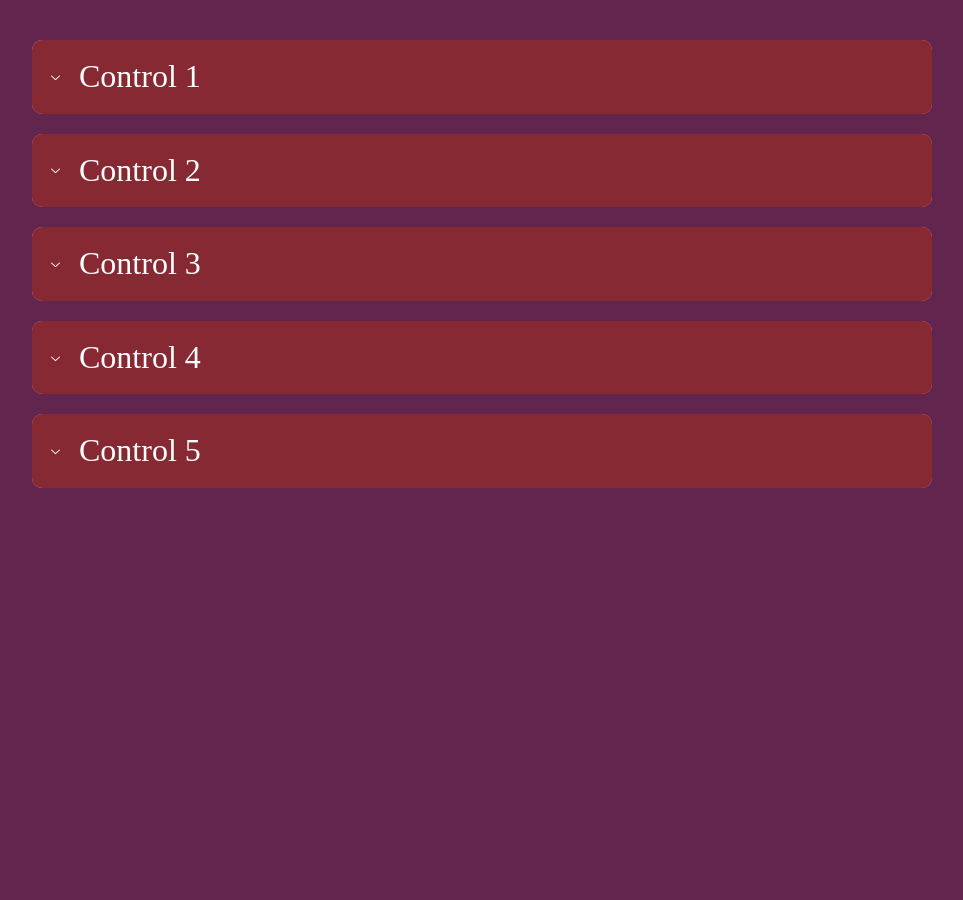
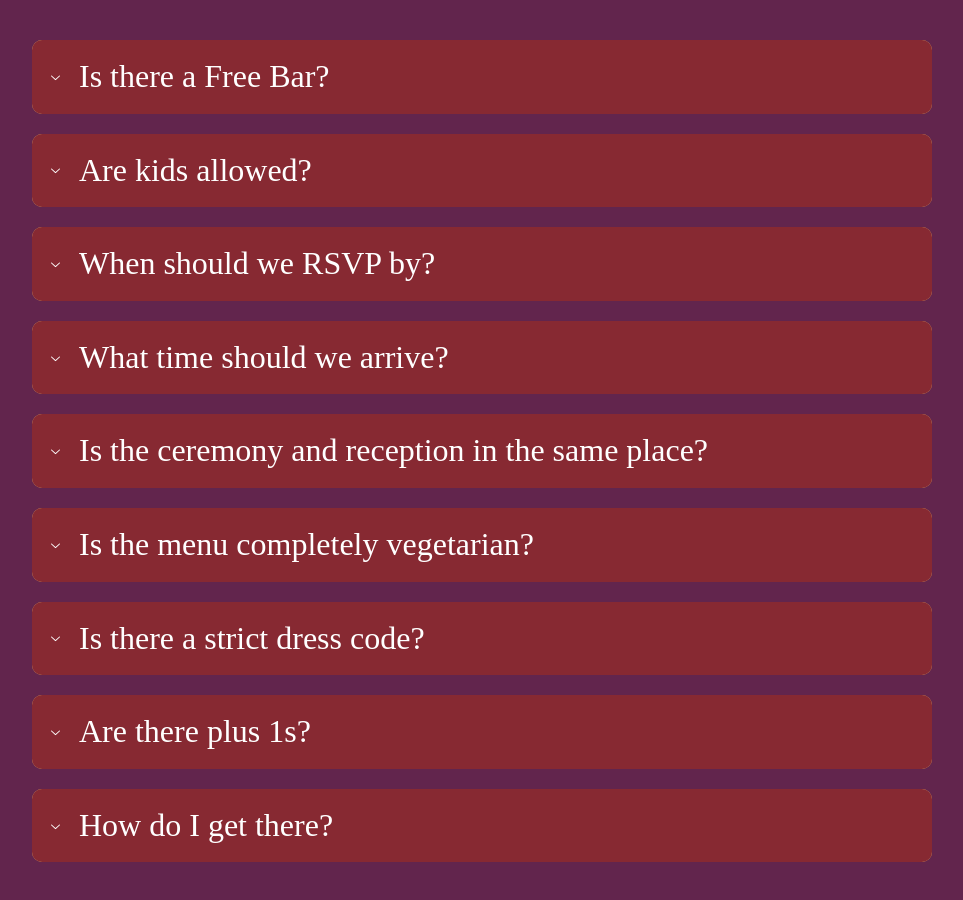
Before and after one commit to rjh-mopjones/wdst_fe, a React (Create React App) app in the folder wedsite/: page /faqs in a window 1280 px wide. Shown: the part 260-1160 px from the top of the page, without its empty margins (158-1121 px from the left). Before the commit the page ends 896 px from the top, so only its background shows below. Built offline with nearby package versions, Linux system fonts and the light colour scheme.

Commit message:
add some faqs

```diff
--- a/wedsite/src/pages/FAQs.js
+++ b/wedsite/src/pages/FAQs.js
@@ -41,27 +41,44 @@ const FAQs= () => {
                 text:classes.text, control:classes.control}}
             >
                 <Accordion.Item value="item-1" classNames={{text:classes.text}}>
-                    <AccordionControl>Control 1</AccordionControl>
-                    <Accordion.Panel>Panel 1</Accordion.Panel>
+                    <AccordionControl>Is there a Free Bar?</AccordionControl>
+                    <Accordion.Panel>Yes</Accordion.Panel>
                 </Accordion.Item>
 
                 <Accordion.Item value="item-2">
-                    <AccordionControl>Control 2</AccordionControl>
-                    <Accordion.Panel>Panel 2</Accordion.Panel>
+                    <AccordionControl>Are kids allowed?</AccordionControl>
+                    <Accordion.Panel>No</Accordion.Panel>
                 </Accordion.Item>
 
                 <Accordion.Item value="item-3">
-                    <AccordionControl>Control 3</AccordionControl>
-                    <Accordion.Panel>Panel 3 </Accordion.Panel>
+                    <AccordionControl>When should we RSVP by?</AccordionControl>
+                    <Accordion.Panel>11:59pm 14th Feb 2025, we will send reminders</Accordion.Panel>
                 </Accordion.Item>
                 <Accordion.Item value="item-4">
-                    <AccordionControl>Control 4</AccordionControl>
-                    <Accordion.Panel>Panel 4 </Accordion.Panel>
+                    <AccordionControl>What time should we arrive?</AccordionControl>
+                    <Accordion.Panel>Latest 12:00pm 21st June 2025</Accordion.Panel>
                 </Accordion.Item>
                 <Accordion.Item value="item-5">
-                    <AccordionControl>Control 5</AccordionControl>
-                    <Accordion.Panel>Panel 5 </Accordion.Panel>
+                    <AccordionControl>Is the ceremony and reception in the same place?</AccordionControl>
+                    <Accordion.Panel>Yes, there is no separation of venues</Accordion.Panel>
                 </Accordion.Item>
+                <Accordion.Item value="item-6">
+                    <AccordionControl>Is the menu completely vegetarian?</AccordionControl>
+                    <Accordion.Panel>Yes, We are both vegetarian so we have a vegetarian menu</Accordion.Panel>
+                </Accordion.Item>
+                <Accordion.Item value="item-7">
+                    <AccordionControl>Is there a strict dress code?</AccordionControl>
+                    <Accordion.Panel>Just normal wedding smart attire</Accordion.Panel>
+                </Accordion.Item>
+                <Accordion.Item value="item-8">
+                    <AccordionControl>Are there plus 1s?</AccordionControl>
+                    <Accordion.Panel>Mainly for planning reasons, we are not offering +1s up front - if you would like one though, feel free
+                                    to contact us</Accordion.Panel>
+                </Accordion.Item>
+            <Accordion.Item value="item-9">
+                <AccordionControl>How do I get there?</AccordionControl>
+                <Accordion.Panel>Brother, I spent a whole evening making a Directions section</Accordion.Panel>
+            </Accordion.Item>
             </Accordion>
         </div>
     );
--- a/wedsite/src/styles/FAQS.module.css
+++ b/wedsite/src/styles/FAQS.module.css
@@ -8,7 +8,7 @@
     border: 1px transparent;
     font-size: xx-large;
     text-align: left;
-    background-color: #f88fbf;
+    background-color: #E7B268;
     border-radius: 10px;
     margin-bottom: 20px;
     margin-left: 5%;
```
